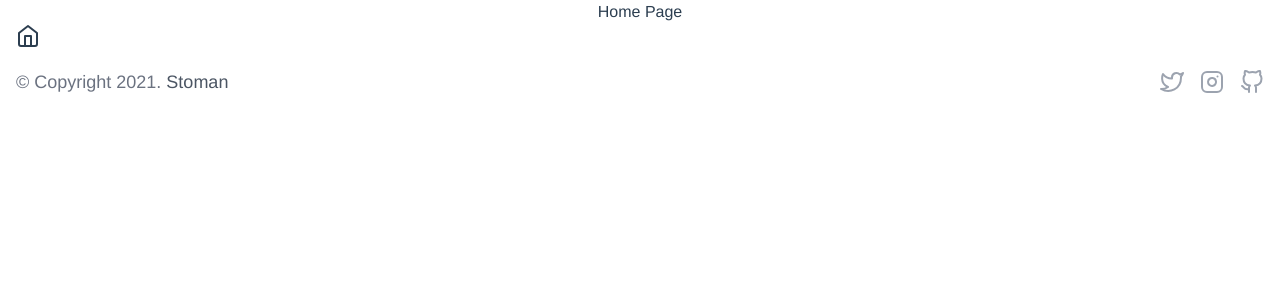
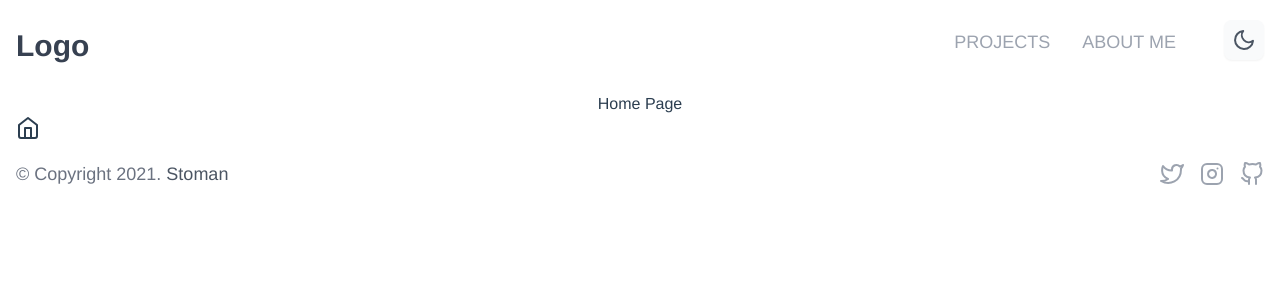
Before and after one commit to velvettouch1004/vuejs-tailwindcss-portfolio, a Vue app: page / in a window 1280 px wide. Shown: the top 300 px of the page. Built offline with nearby package versions, Linux system fonts and the light colour scheme.

Commit message:
Footer layout and import

```diff
--- a/src/App.vue
+++ b/src/App.vue
@@ -1,36 +1,25 @@
 <template>
   <!-- Header Start -->
-
-  <!-- Header End -->
+  <Header></Header>
 
   <!-- Render Active Component Contents Start -->
   <router-view/>
-  <!-- Render Active Component Contents End -->
 
   <!-- Footer Start -->
-  <div class="container mx-auto bg-white px-4">
-    <div class="md:flex items-center justify-between py-5">
-        <div class="flex justify-between items-center">
-            <div class="text-lg text-gray-500">
-              &copy; Copyright 2021. <a href="https://stoman.me" target="__blank" class="text-gray-600 font-medium">Stoman</a>
-            </div>
-        </div>
-        <div>
-          <ul class="flex gap-4">
-            <li class="text-gray-400 hover:text-green-500 cursor-pointer"><i data-feather="twitter"></i></li>
-            <li class="text-gray-400 hover:text-green-500 cursor-pointer"><i data-feather="instagram"></i></li>
-            <li class="text-gray-400 hover:text-green-500 cursor-pointer"><i data-feather="github"></i></li>
-          </ul>
-        </div>
-    </div>
-  </div>
-  <!-- Footer End -->
+  <Footer></Footer>
 
 </template>
 
 <script>
   import feather from 'feather-icons'
+  import Header from './components/shared/Header';
+  import Footer from './components/shared/Footer';
+
   export default {
+    components: {
+      Header,
+      Footer
+    },
     mounted() {
       feather.replace();
     },
--- a/src/components/shared/Footer.vue
+++ b/src/components/shared/Footer.vue
@@ -0,0 +1,34 @@
+<template>
+    <div class="container mx-auto bg-white px-4">
+        <div class="md:flex items-center justify-between py-5">
+            <div class="flex justify-between items-center">
+                <div class="text-lg text-gray-500">
+                &copy; Copyright 2021. <a href="https://stoman.me" target="__blank" class="text-gray-600 font-medium">Stoman</a>
+                </div>
+            </div>
+            <div>
+            <ul class="flex gap-4">
+                <li class="text-gray-400 hover:text-green-500 cursor-pointer"><i data-feather="twitter"></i></li>
+                <li class="text-gray-400 hover:text-green-500 cursor-pointer"><i data-feather="instagram"></i></li>
+                <li class="text-gray-400 hover:text-green-500 cursor-pointer"><i data-feather="github"></i></li>
+            </ul>
+            </div>
+        </div>
+    </div>
+</template>
+
+<script>
+    import feather from 'feather-icons'
+    export default {
+        mounted() {
+            feather.replace();
+        },
+        updated() {
+            feather.replace();
+        }
+    }
+</script>
+
+<style scoped>
+
+</style>
```
Lines whose indentation alone changed are shown as unchanged.
